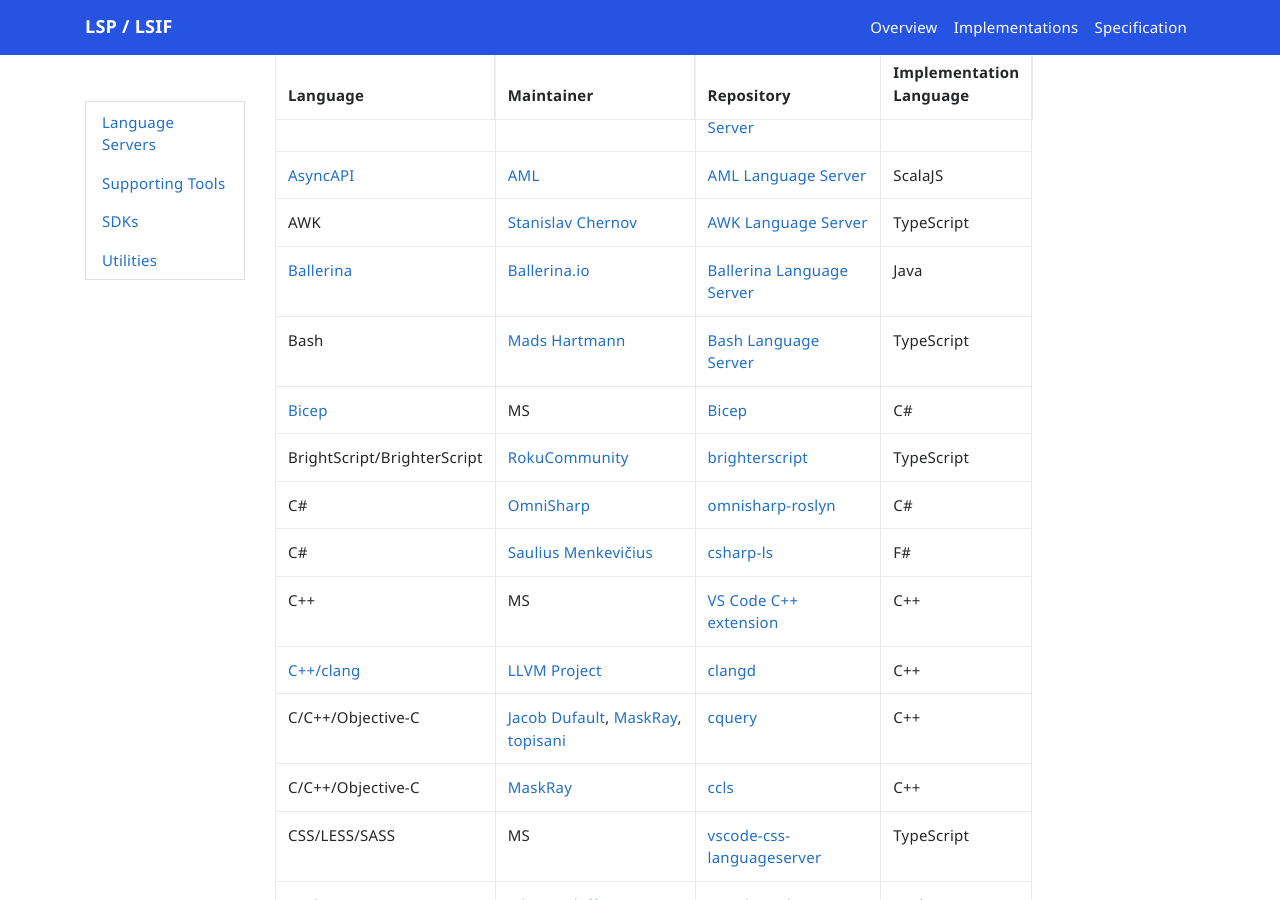
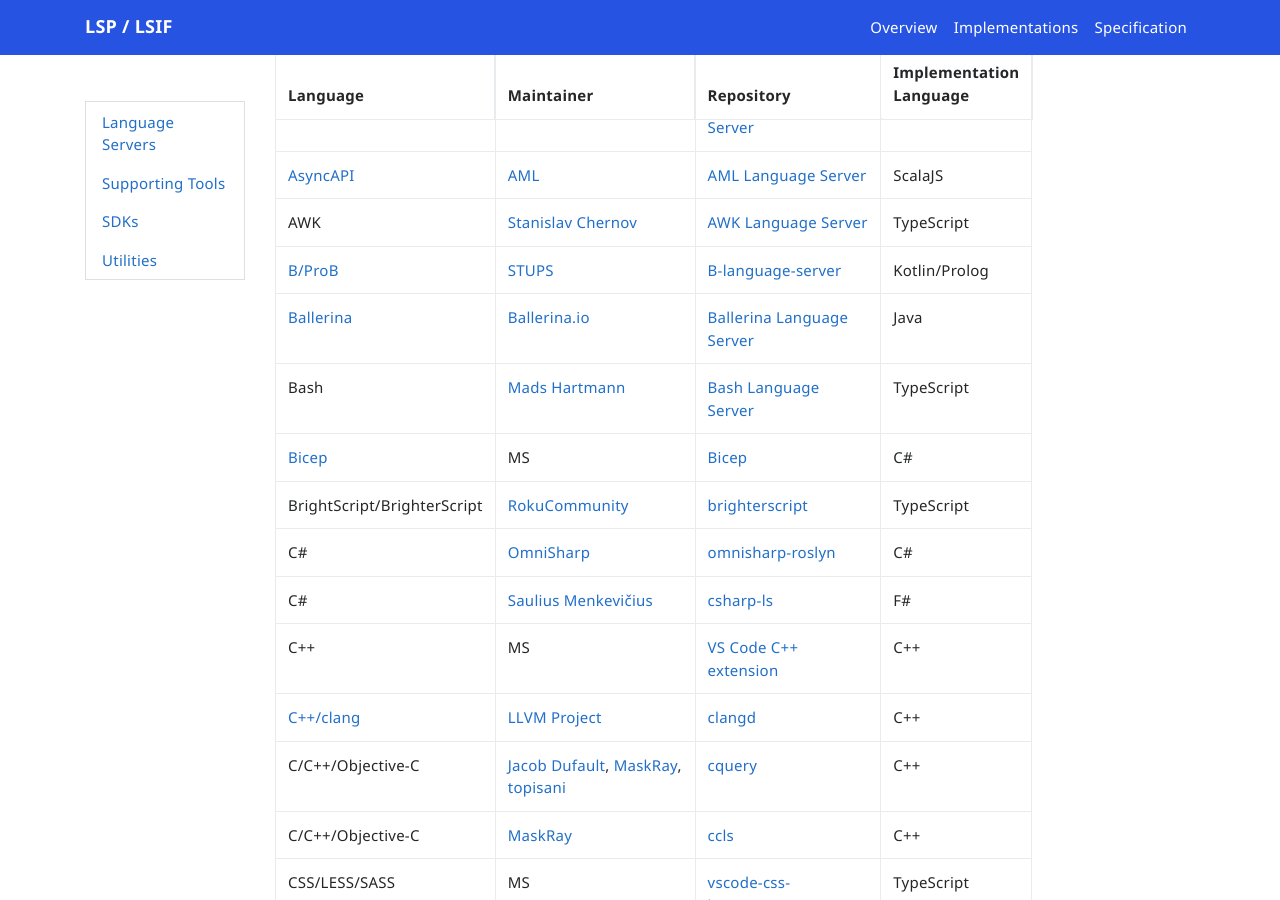
Before and after one commit to microsoft/language-server-protocol, a Jekyll site: the page built from _implementors/servers.md, in a window 1280 px wide and 900 px high, scrolled down 1030 px. Built offline with Jekyll 4.4.1, drawn with Linux system fonts in a browser that asks for light colours; nearby versions of some CDN libraries; comment, search, counter and statistics services are not loaded.

Commit message:
added B language server (#1751)

```diff
--- a/_implementors/servers.md
+++ b/_implementors/servers.md
@@ -27,6 +27,7 @@
 | [ASN.1](https://www.itu.int/en/ITU-T/asn1/Pages/introduction.aspx) | [Eclipse Titan](https://projects.eclipse.org/projects/tools.titan) | [Titan Language Server](https://gitlab.eclipse.org/eclipse/titan/titan.language-server) | Java |
 | [AsyncAPI](https://www.asyncapi.com/) | [AML](https://a.ml/) | [AML Language Server](https://github.com/aml-org/als) | ScalaJS |
 | AWK | [Stanislav Chernov](https://github.com/Beaglefoot) | [AWK Language Server](https://github.com/Beaglefoot/awk-language-server) | TypeScript |
+| [B/ProB](https://prob.hhu.de/w/) | [STUPS](https://github.com/hhu-stups/prob-issues/issues) | [B-language-server](https://github.com/hhu-stups/b-language-server) | Kotlin/Prolog |
 | [Ballerina](https://ballerina.io/) | [Ballerina.io](https://ballerina.io/) | [Ballerina Language Server](https://github.com/ballerina-platform/ballerina-lang/tree/master/language-server) | Java |
 | Bash | [Mads Hartmann](https://github.com/mads-hartmann/) | [Bash Language Server](https://github.com/mads-hartmann/bash-language-server) | TypeScript |
 | [Bicep](https://github.com/azure/bicep) | MS | [Bicep](https://github.com/azure/bicep) | C# |
```
